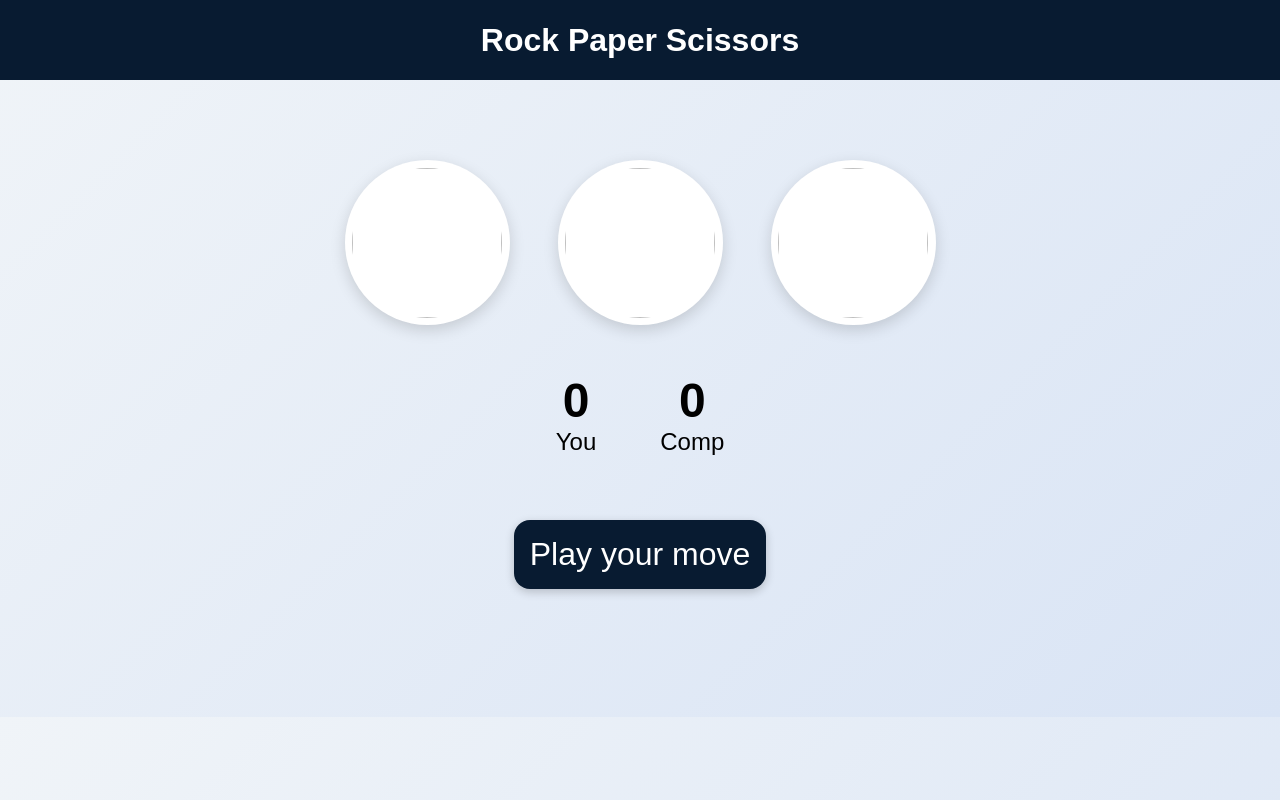
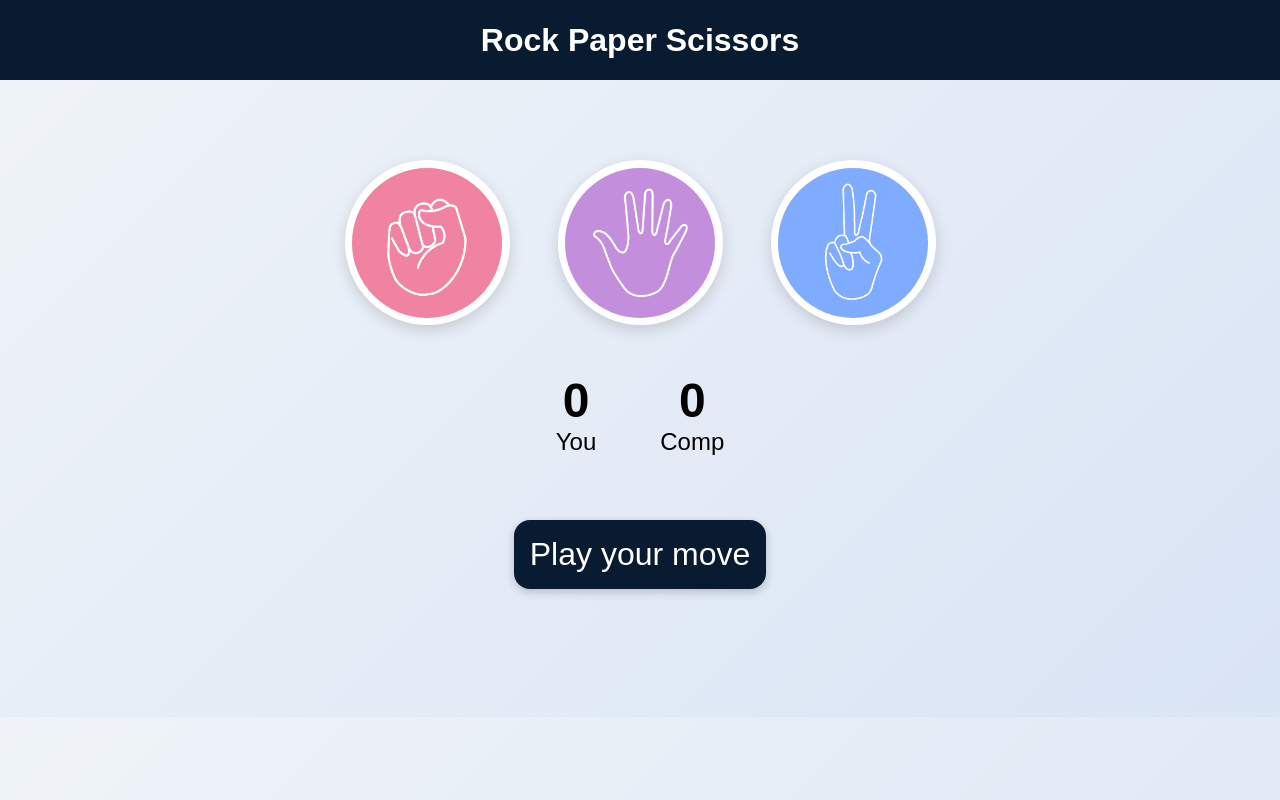
Before and after one commit to NikhilGhanghoriya100/rock-paper-scissors-game, a plain HTML site: page index.html in a window 1280 px wide. Drawn offline with Linux system fonts and the light colour scheme.

Commit message:
new files

```diff
--- a/index.html
+++ b/index.html
@@ -10,17 +10,17 @@
     <h1>Rock Paper Scissors</h1>
     <div class="choices">
         <div class="choice" id="rock">
-            <img src="./Javascript/Rock, Paper & Scissors/Assets/rock.png"" />
+            <img src="/Assets/rock.png" alt="rock">
 
         </div>
 
         <div class="choice" id="paper">
-            <img src="./Javascript/Rock, Paper & Scissors/Assets/paper1.png" />
+            <img src="/Assets/paper1.png" alt="paper">
 
         </div>
 
         <div class="choice" id="scissors">
-            <img src="./Javascript/Rock, Paper & Scissors/Assets/scissors.png" />
+            <img src="/Assets/scissors.png" alt="scissors">
 
         </div>
     </div>
```
